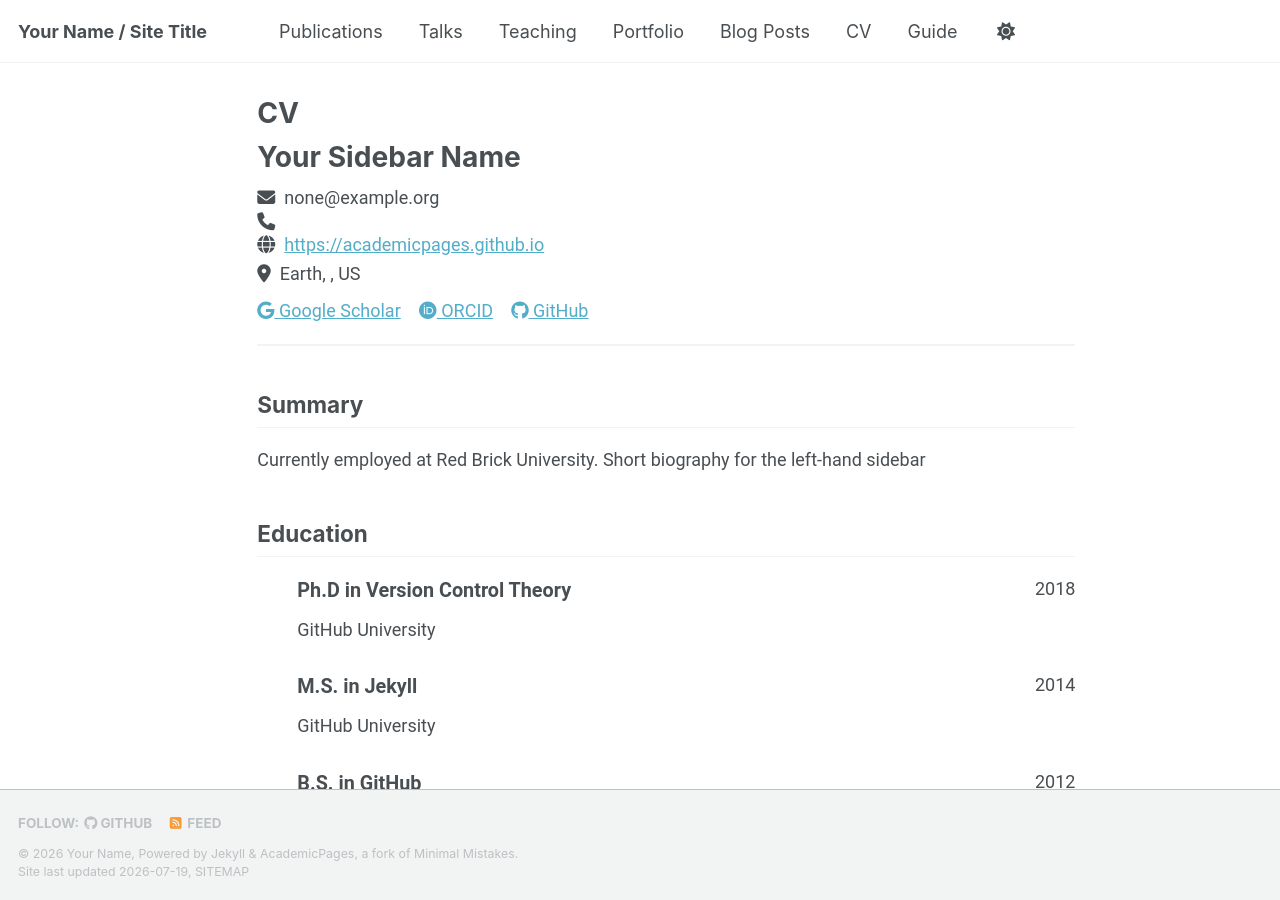
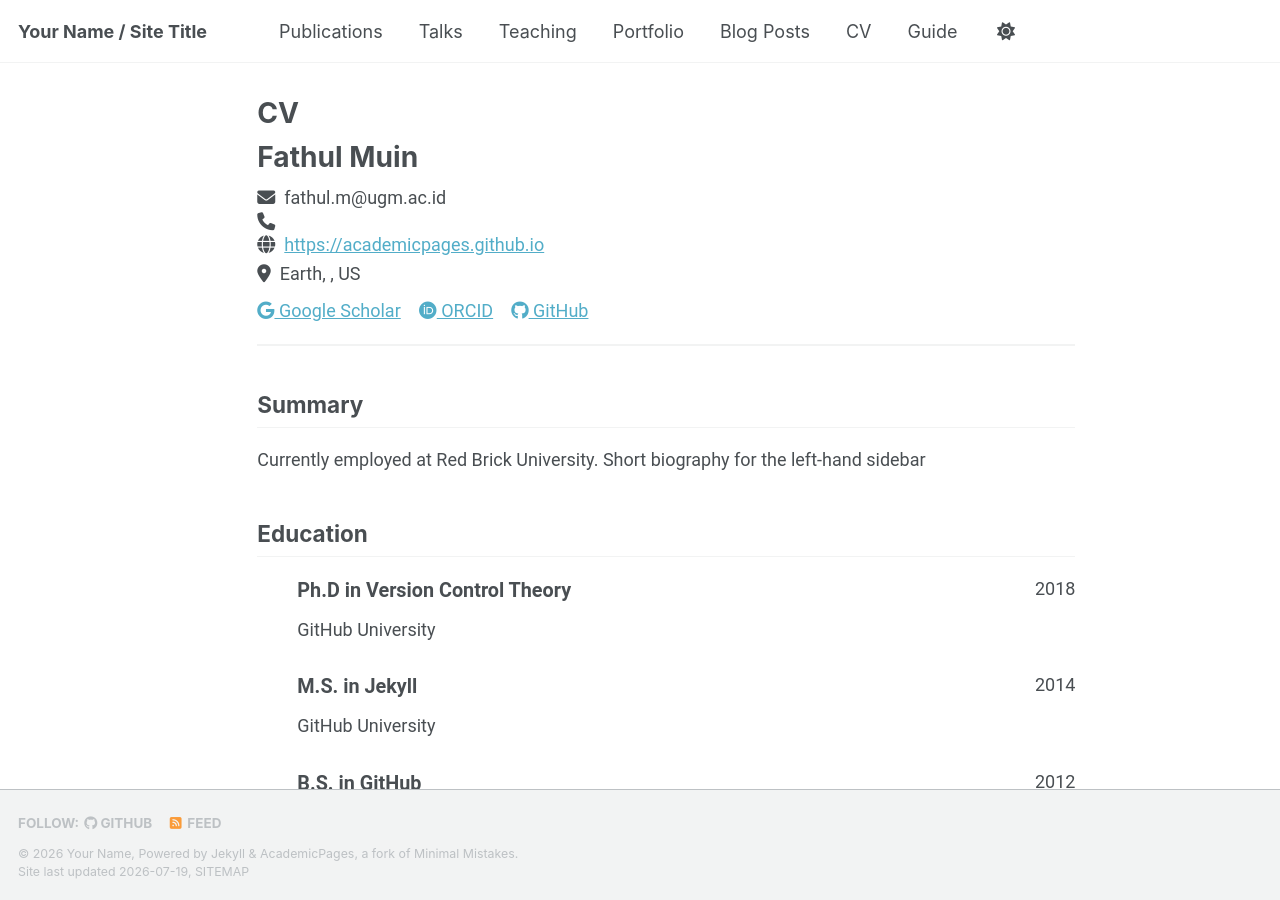
Before and after one commit to fathulmuin-hub/github.io, a Jekyll site: the page built from _pages/cv-json.md, in a window 1280 px wide and 900 px high. Built offline with Jekyll 4.4.1, drawn with Linux system fonts in a browser that asks for light colours; a style sheet for code colours, icons or effects is not loaded.

Commit message:
Update cv.json

```diff
--- a/_data/cv.json
+++ b/_data/cv.json
@@ -1,7 +1,7 @@
 {
   "basics": {
-    "name": "Your Sidebar Name",
-    "email": "none@example.org",
+    "name": "Fathul Muin",
+    "email": "fathul.m@ugm.ac.id",
     "phone": "",
     "website": "https://academicpages.github.io",
     "summary": "Currently employed at Red Brick University. Short biography for the left-hand sidebar",
```
